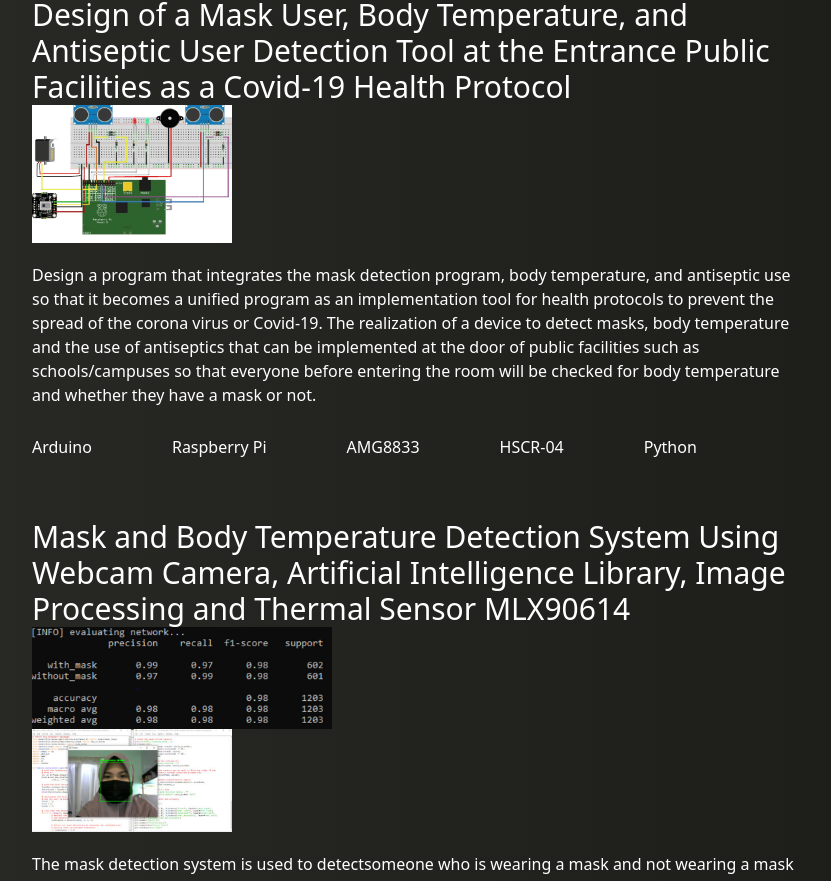
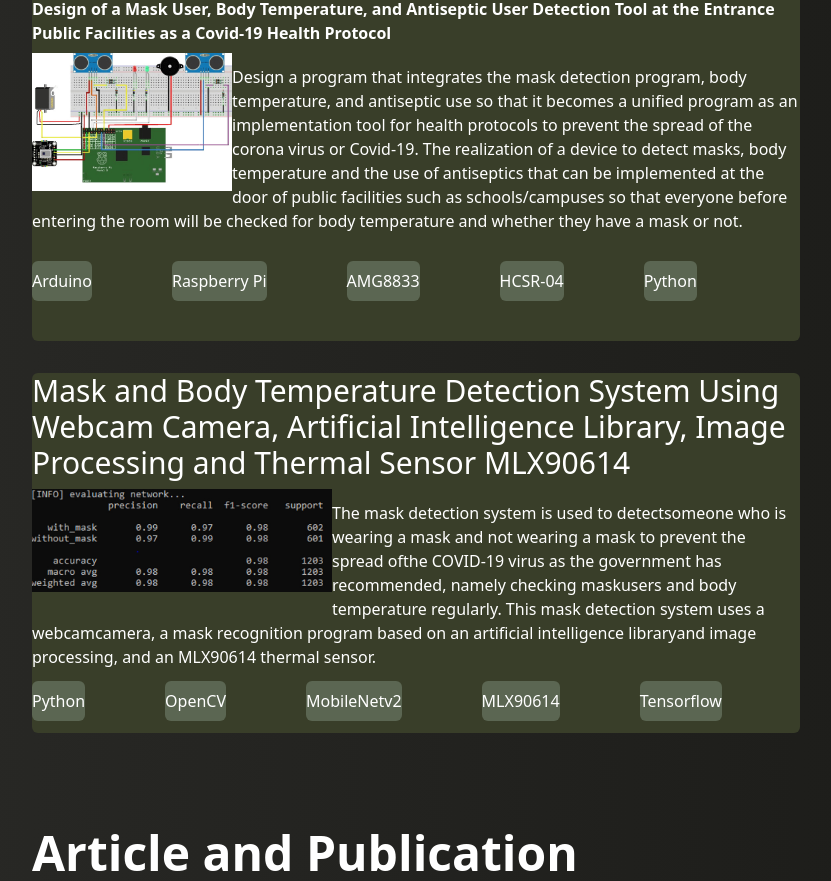
Before and after one commit to Raihanaaqila/raihanaaaqila.com, a website: page projects/index.html in a window 1280 px wide. Shown: the part 191-1072 px from the top of the page, without its empty margins (224-1055 px from the left). Drawn offline with Linux system fonts and the light colour scheme.

Commit message:
add projects and completed other

```diff
--- a/package.json
+++ b/package.json
@@ -11,6 +11,7 @@
   "author": "",
   "license": "ISC",
   "devDependencies": {
+    "@tailwindcss/typography": "^0.5.10",
     "autoprefixer": "^10.4.18",
     "postcss": "^8.4.35",
     "tailwindcss": "^3.4.1"
--- a/projects/index.html
+++ b/projects/index.html
@@ -44,12 +44,13 @@
       </ul>
     </div>
     <main>
-      <h2 class="text-5xl mt-24 font-semibold">Projects</h2>
-      <div>
-        <h4 class="text-3xl mt-5 font-medium">
+      <h2 class="text-3xl mt-24 font-semibold">Projects</h2>
+      <div class="rounded-md bg-finch-900 px-4 py-3">
+        <h4 class="text-2xl mt-5 font-bold">
           Design of a Mask User, Body Temperature, and Antiseptic User Detection
           Tool at the Entrance Public Facilities as a Covid-19 Health Protocol
         </h4>
+        <div class="float-left content flex py-2">
           <img
             class="float-left"
             src="/Images/wiring diagram photo.jpg"
@@ -57,6 +58,7 @@
             width="200"
             height="150"
           />
+        </div>
         <p class="mt-5">
           Design a program that integrates the mask detection program, body
           temperature, and antiseptic use so that it becomes a unified program
@@ -67,101 +69,117 @@
           so that everyone before entering the room will be checked for body
           temperature and whether they have a mask or not.
         </p>
+        <ul class="text-center inline-flex gap-20 py-7">
+          <li class="text-center py-2 px-3 rounded-md bg-siam-700">Arduino</li>
+          <li class="text-center py-2 px-3 rounded-md bg-siam-700">
+            Raspberry Pi
+          </li>
+          <li class="text-center py-2 px-3 rounded-md bg-siam-700">AMG8833</li>
+          <li class="text-center py-2 px-3 rounded-md bg-siam-700">HCSR-04</li>
+          <li class="text-center py-2 px-3 rounded-md bg-siam-700">Python</li>
+        </ul>
       </div>
-      <ul class="text-center inline-flex gap-20 py-7">
-        <li class="container">Arduino</li>
-        <li>Raspberry Pi</li>
-        <li>AMG8833</li>
-        <li>HSCR-04</li>
-        <li>Python</li>
-      </ul>
-
+      <div class="rounded-md bg-finch-900">
         <h4 class="text-3xl mt-8 font-medium">
           Mask and Body Temperature Detection System Using Webcam Camera,
           Artificial Intelligence Library, Image Processing and Thermal Sensor
           MLX90614
         </h4>
+        <div class="float-left content flex py-2">
           <img
-        class="float-left"
             src="/Images/evaluation.jpg"
             alt="photo projects 2"
             width="300"
             height="100"
             class="photoprojects"
           />
-      <img
+        </div>
+        <!-- <img
           src="/Images/maskdetect.jpg"
           alt="mask detection"
           width="200"
           height="100"
           class="photoprojects"
-      />
+        /> -->
+
         <p class="mt-5">
-        The mask detection system is used to detectsomeone who is wearing a mask
-        and not wearing a mask to prevent the spread ofthe COVID-19 virus as the
-        government has recommended, namely checking maskusers and body
-        temperature regularly. This mask detection system uses a webcamcamera, a
-        mask recognition program based on an artificial intelligence libraryand
-        image processing, and an MLX90614 thermal sensor.
+          The mask detection system is used to detectsomeone who is wearing a
+          mask and not wearing a mask to prevent the spread ofthe COVID-19 virus
+          as the government has recommended, namely checking maskusers and body
+          temperature regularly. This mask detection system uses a webcamcamera,
+          a mask recognition program based on an artificial intelligence
+          libraryand image processing, and an MLX90614 thermal sensor.
         </p>
         <ul class="text-center inline-flex gap-20 py-3">
-        <li>Python</li>
-        <li>OpenCV</li>
-        <li>MobileNetv2</li>
-        <li>MLX90614</li>
-        <li>Tensorflow</li>
+          <li class="text-center py-2 px-3 rounded-md bg-siam-700">Python</li>
+          <li class="text-center py-2 px-3 rounded-md bg-siam-700">OpenCV</li>
+          <li class="text-center py-2 px-3 rounded-md bg-siam-700">
+            MobileNetv2
+          </li>
+          <li class="text-center py-2 px-3 rounded-md bg-siam-700">MLX90614</li>
+          <li class="text-center py-2 px-3 rounded-md bg-siam-700">
+            Tensorflow
+          </li>
         </ul>
+      </div>
 
       <h2 class="text-5xl mt-24 font-semibold">Article and Publication</h2>
+      <div class="rounded-md bg-finch-900 px-7">
         <h4 class="text-3xl mt-5 font-medium">
-        Design of 4 Patch Antenna Linear Microstrip Antenna at Frequency 915 MHz
-        Using CST Studio
+          Design of 4 Patch Antenna Linear Microstrip Antenna at Frequency 915
+          MHz Using CST Studio
         </h4>
         <p class="mt-5">
           To obtain a form of radiation that cannot be provided by a single
           antenna can be done by arranging a number of antenna elements
-        systematically. This arrangement of antenna elements is called an array.
-        In general, the elements of this stacking antenna are the same as each
-        other. In other words, a stacking antenna is an arrangement of two or
-        more antenna elements to obtain a certain form of radiation. The
-        geometric configuration of stacking antennas is generally linear or
-        planar. In a linear arrangement, the centers of the antenna elements
-        form a straight line. These elements can be equidistant or different
-        from each other.
+          systematically. This arrangement of antenna elements is called an
+          array. In general, the elements of this stacking antenna are the same
+          as each other. In other words, a stacking antenna is an arrangement of
+          two or more antenna elements to obtain a certain form of radiation.
+          The geometric configuration of stacking antennas is generally linear
+          or planar. In a linear arrangement, the centers of the antenna
+          elements form a straight line. These elements can be equidistant or
+          different from each other.
         </p>
+      </div>
+
+      <div class="rounded-md bg-finch-900 px-2.5">
         <h4 class="text-3xl mt-5 font-medium">
-        Transmission System and Parameter Analysis of Digital TV Transmitter at
-        Transmission Unit LPP TVRI Joglo West Jakarta
+          Transmission System and Parameter Analysis of Digital TV Transmitter
+          at Transmission Unit LPP TVRI Joglo West Jakarta
         </h4>
         <p class="mt-5">
           LPP TVRI transmission station has a transmitter station located in
-        Joglo, West Jakarta. The station has three transmitters each capable of
-        serving analog, digital, and dualcast broadcasts used to broadcast its
-        broadcasts. This transmitter has used the DVB-T2 digital system format
-        in accordance with government regulations. In this system, broadcasts
-        that have previously passed through the uplink system to the satellite
-        will pass through the downlink system before finally being transmitted
-        by the transmitter antenna. The captured signal will then go through a
-        decoding and demodulation process using an IRD device. The output signal
-        from this device is a broadcast information signal that is ready to be
-        transmitted again. An analog transmitter device is also called an analog
-        exciter.
+          Joglo, West Jakarta. The station has three transmitters each capable
+          of serving analog, digital, and dualcast broadcasts used to broadcast
+          its broadcasts. This transmitter has used the DVB-T2 digital system
+          format in accordance with government regulations. In this system,
+          broadcasts that have previously passed through the uplink system to
+          the satellite will pass through the downlink system before finally
+          being transmitted by the transmitter antenna. The captured signal will
+          then go through a decoding and demodulation process using an IRD
+          device. The output signal from this device is a broadcast information
+          signal that is ready to be transmitted again. An analog transmitter
+          device is also called an analog exciter.
         </p>
+      </div>
+      <div class="rounded-md bg-finch-900">
         <h4 class="text-3xl mt-5 font-medium">
           Comparison of Response Time of Artificial Intelligence Mask Detection
           Program Implemented on Several Computer and Microcontroller Platforms
         </h4>
         <p class="mt-5">
           The use of masks during the Covid-19 pandemic is crucial to prevent
-        transmission of the Covid-19 virus. Everyone is required to wear a mask
-        in public places both indoors and outdoors. Therefore, a mask detection
-        device is urgently needed to allow visitors to enter public facilities
-        and reduce interaction between officers and visitors. Currently, many
-        algorithms and programs for detecting masked faces based on artificial
-        intelligence have been proposed using cameras and image processing.
-        However, unfortunately, the implementation, realization, and application
-        in public places are still ineffective.
+          transmission of the Covid-19 virus. Everyone is required to wear a
+          mask in public places both indoors and outdoors. Therefore, a mask
+          detection device is urgently needed to allow visitors to enter public
+          facilities and reduce interaction between officers and visitors.
+          Currently, many algorithms and programs for detecting masked faces
+          based on artificial intelligence have been proposed using cameras and
+          image processing. However, unfortunately, the implementation,
+          realization, and application in public places are still ineffective.
         </p>
+      </div>
     </main>
 
     <footer
--- a/tailwind.config.js
+++ b/tailwind.config.js
@@ -33,6 +33,8 @@ module.exports = {
       //   33: '33%'
       // }
     },
-  plugins: [],
+  plugins: [
+    require('@tailwindcss/typography')
+  ],
   }
 }
--- a/tailwind.css
+++ b/tailwind.css
@@ -1,3 +1,8 @@
 @tailwind base;
 @tailwind components;
 @tailwind utilities;
+
+
+.btn{
+    @apply rounded-full py-4 px-7 uppercase text-xs font-bold tracking-wider;
+}
```
Also changed, not shown: style.css, 1 other file. Lines whose indentation alone changed are shown as unchanged.
